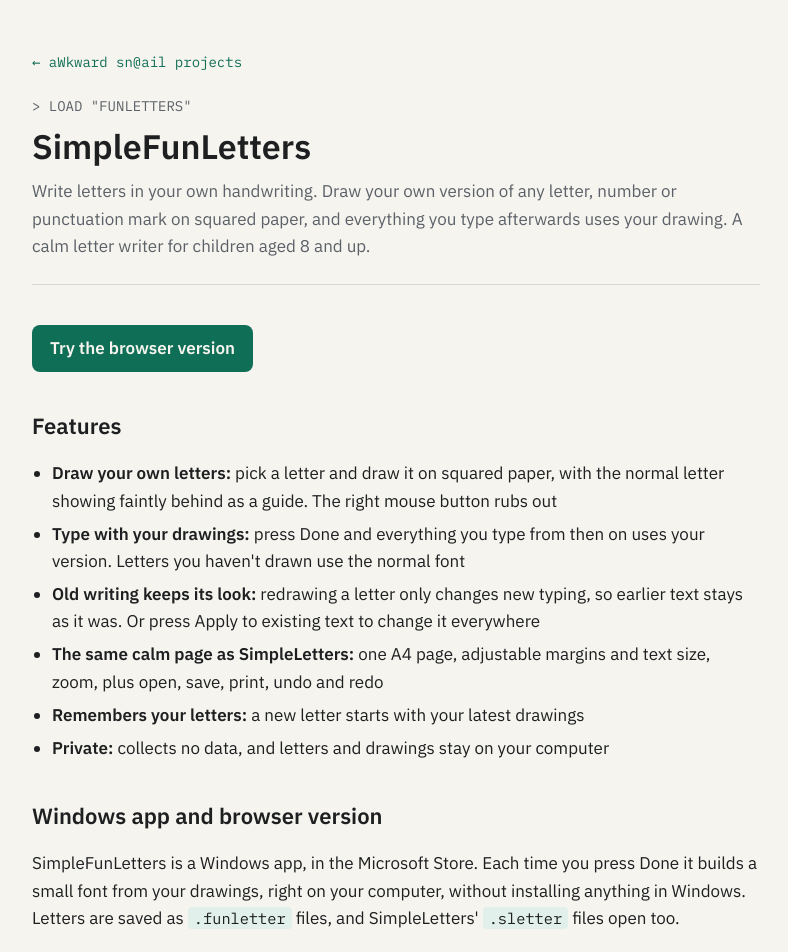
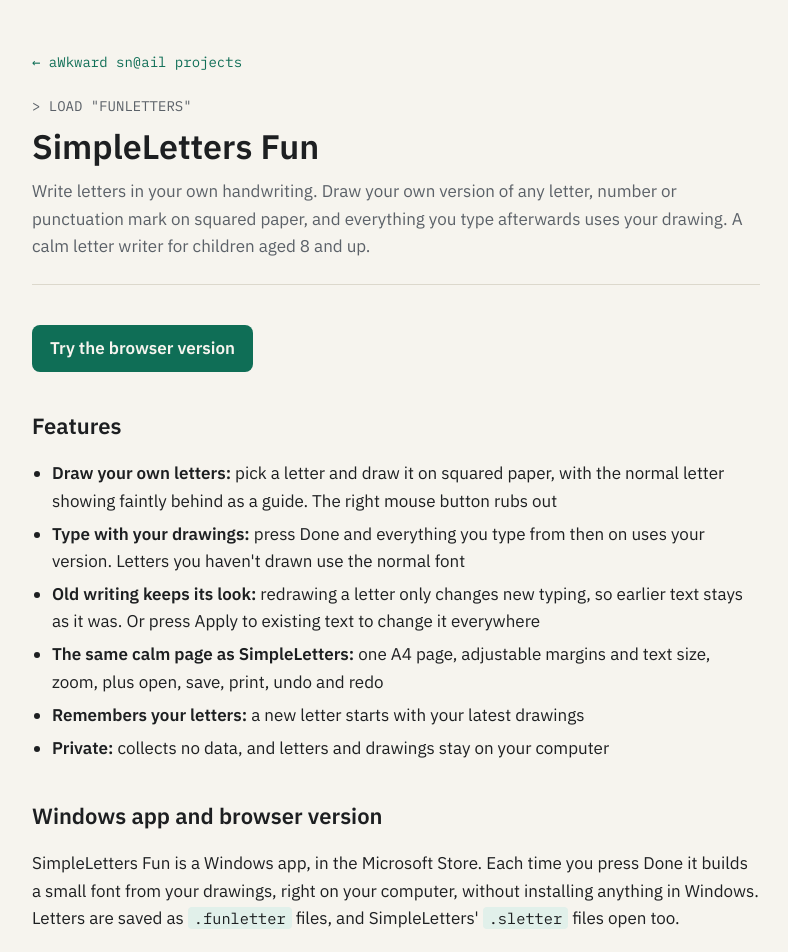
Before and after one commit to fdimer/fdimer.github.io, a plain HTML site: page fun-letters/index.html in a window 1280 px wide. Shown: the top 952 px of the page, without its empty margins (244-1032 px from the left). Drawn offline with Linux system fonts and the light colour scheme.

Commit message:
Use the app's official name, SimpleLetters Fun
Co-Authored-By: Claude Opus 5.5 <noreply@anthropic.com>
Claude-Session: https://claude.ai/code/session_01J5P2eYg37iJAa2ahsdhtkB

```diff
--- a/fun-letters/index.html
+++ b/fun-letters/index.html
@@ -3,8 +3,8 @@
 <head>
   <meta charset="utf-8">
   <meta name="viewport" content="width=device-width, initial-scale=1">
-  <title>SimpleFunLetters</title>
-  <meta name="description" content="SimpleFunLetters: write letters in your own handwriting. Draw your own version of any letter on squared paper, and everything you type uses your drawing. For children 8 and up: a Windows app, and a browser version you can try here.">
+  <title>SimpleLetters Fun</title>
+  <meta name="description" content="SimpleLetters Fun: write letters in your own handwriting. Draw your own version of any letter on squared paper, and everything you type uses your drawing. For children 8 and up: a Windows app, and a browser version you can try here.">
   <link rel="preconnect" href="https://fonts.googleapis.com">
   <link href="https://fonts.googleapis.com/css2?family=IBM+Plex+Mono&family=IBM+Plex+Sans:wght@400;600&display=swap" rel="stylesheet">
   <link rel="stylesheet" href="../style.css">
@@ -15,7 +15,7 @@
 
     <header class="site" style="margin-top:20px">
       <p class="prompt">&gt; LOAD "FUNLETTERS"</p>
-      <h1>SimpleFunLetters</h1>
+      <h1>SimpleLetters Fun</h1>
       <p class="lead">Write letters in your own handwriting. Draw your own version of any letter, number or punctuation mark on squared paper, and everything you type afterwards uses your drawing. A calm letter writer for children aged 8 and up.</p>
     </header>
 
@@ -32,7 +32,7 @@
     </ul>
 
     <h2>Windows app and browser version</h2>
-    <p>SimpleFunLetters is a Windows app, in the Microsoft Store. Each time you press Done it builds a small font from your drawings, right on your computer, without installing anything in Windows. Letters are saved as <code>.funletter</code> files, and SimpleLetters' <code>.sletter</code> files open too.</p>
+    <p>SimpleLetters Fun is a Windows app, in the Microsoft Store. Each time you press Done it builds a small font from your drawings, right on your computer, without installing anything in Windows. Letters are saved as <code>.funletter</code> files, and SimpleLetters' <code>.sletter</code> files open too.</p>
     <a class="button" href="https://apps.microsoft.com/detail/9N6SR02K0G0W">Get it from the Microsoft Store</a>
     <p>The browser version above is the same app. It builds the fonts inside your browser and keeps your settings and latest letters there; nothing is sent anywhere. It opens and saves the same <code>.funletter</code> files, so a letter can move between the two. It works best on a laptop or desktop.</p>
 
```
Also changed, not shown: awkward-snail/index.html (+1 -1 lines), index.html (+1 -1 lines), 1 other file.
